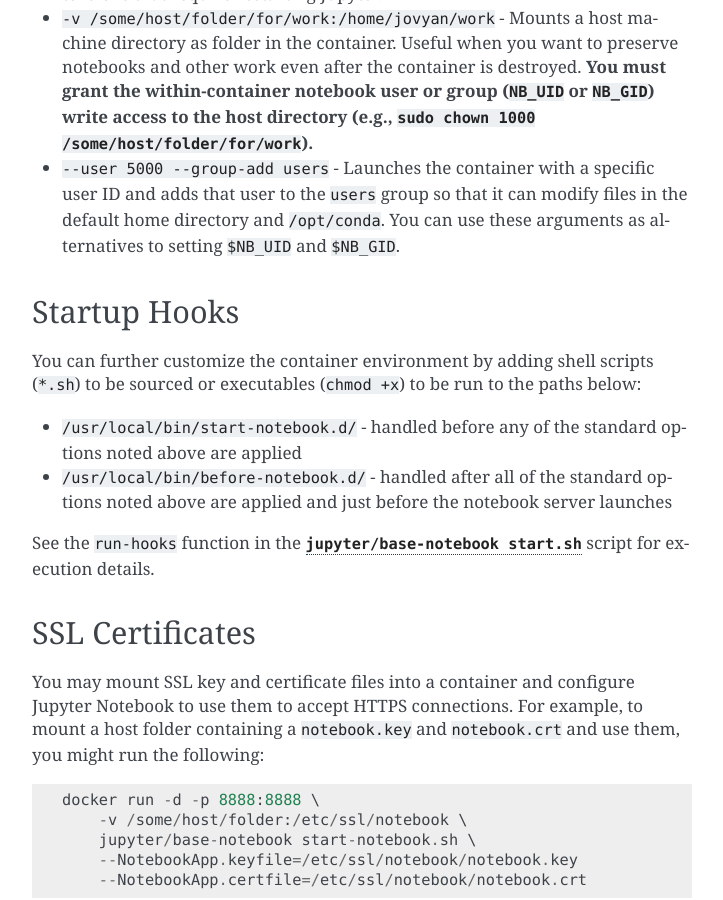
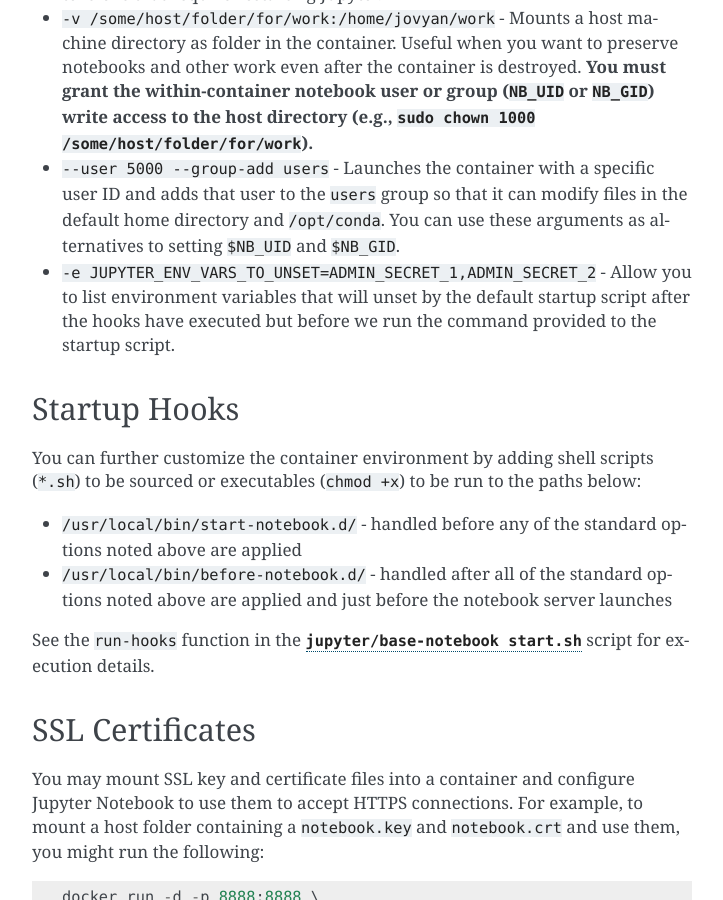
Before and after one commit to jupyter/docker-stacks, a Sphinx documentation site: the page built from docs/using/common.md, in a window 1280 px wide and 900 px high, scrolled down 2483 px. Shown: the whole window, without its empty margins (388-1111 px from the left). Built offline with Sphinx 7.4.7, drawn with Linux system fonts in a browser that asks for light colours; pages that are not in the unit, such as notebooks, are missing from menus.

Commit message:
start.sh: JUPYTER_ENV_VARS_TO_UNSET introduced
Allow you to define variables to be unset before running the command
that start.sh is supposed to start. These variables will still be
available in the hooks run before.

```diff
--- a/docs/using/common.md
+++ b/docs/using/common.md
@@ -36,6 +36,7 @@ the notebook server. You do so by passing arguments to the `docker run` command.
 * `-e RESTARTABLE=yes` - Runs Jupyter in a loop so that quitting Jupyter does not cause the container to exit.  This may be useful when you need to install extensions that require restarting Jupyter.
 * `-v /some/host/folder/for/work:/home/jovyan/work` - Mounts a host machine directory as folder in the container. Useful when you want to preserve notebooks and other work even after the container is destroyed. **You must grant the within-container notebook user or group (`NB_UID` or `NB_GID`) write access to the host directory (e.g., `sudo chown 1000 /some/host/folder/for/work`).**
 * `--user 5000 --group-add users` - Launches the container with a specific user ID and adds that user to the `users` group so that it can modify files in the default home directory and `/opt/conda`. You can use these arguments as alternatives to setting `$NB_UID` and `$NB_GID`.
+* `-e JUPYTER_ENV_VARS_TO_UNSET=ADMIN_SECRET_1,ADMIN_SECRET_2` - Allow you to list environment variables that will unset by the default startup script after the hooks have executed but before we run the command provided to the startup script.
 
 ## Startup Hooks
 
```
Also changed, not shown: 1 other file.
